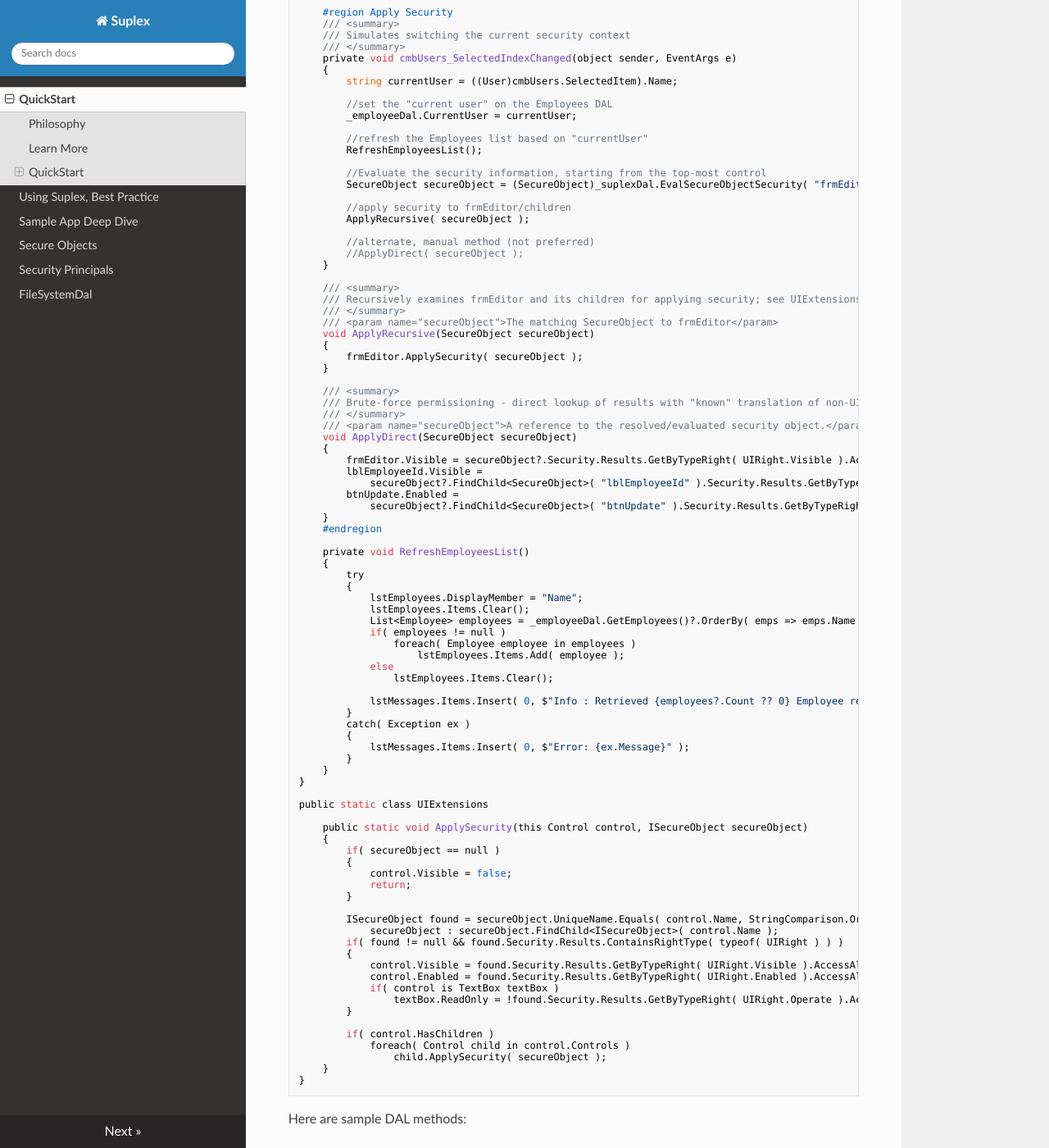
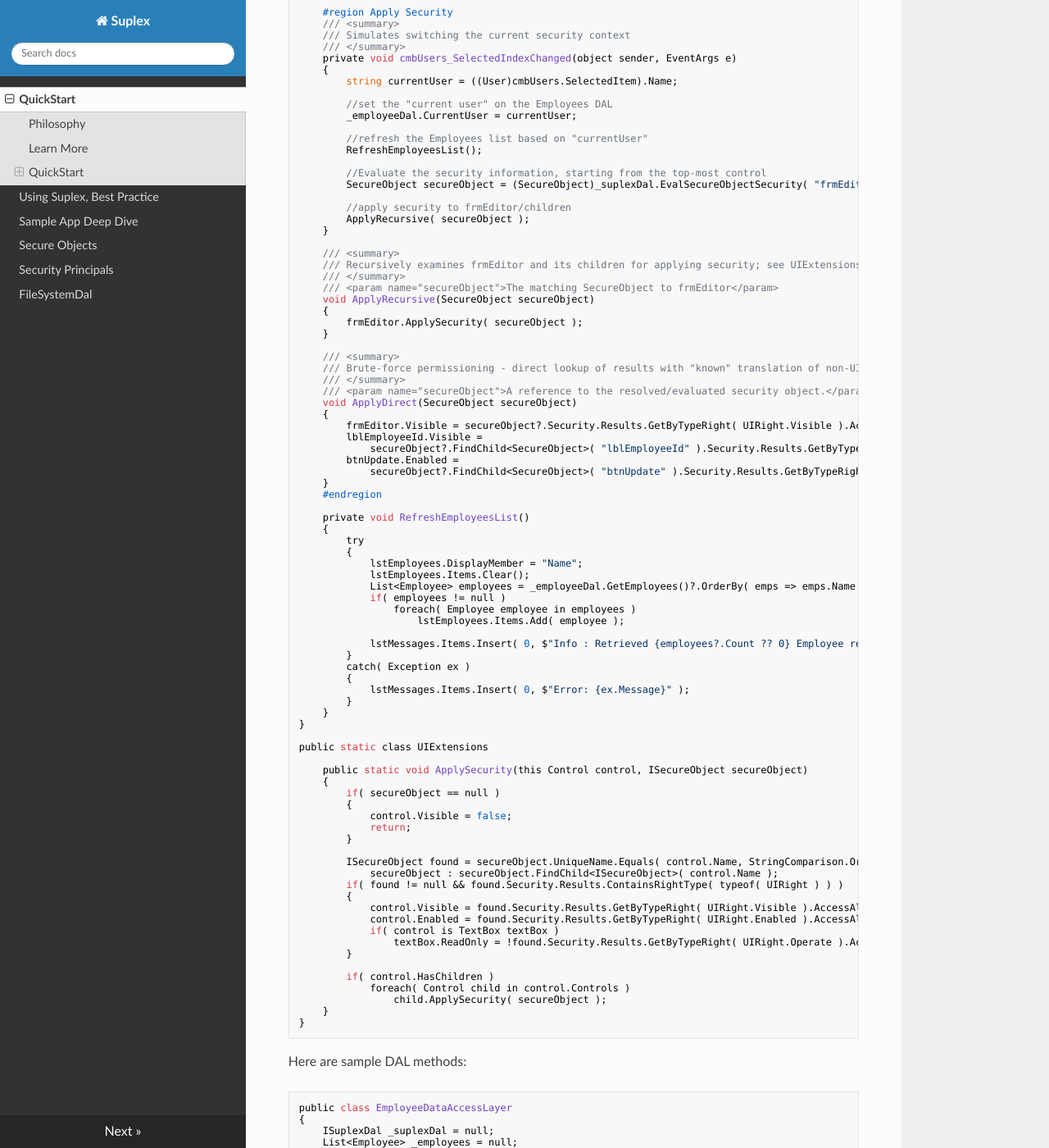
Before and after one commit to SuplexProject/Suplex.Docs, an MkDocs documentation site: the page built from docs/index.md, in a window 1280 px wide and 1400 px high, scrolled down 2565 px. Shown: the whole window at 82% size. Built offline with MkDocs 1.6.1, drawn with Linux system fonts in a browser that asks for light colours; nearby versions of some CDN libraries; old or Windows-style settings are respelled for this version of MkDocs.

Commit message:
minor cleanup

```diff
--- a/docs/index.md
+++ b/docs/index.md
@@ -111,9 +111,6 @@ public partial class MainDlg : Form
 
         //apply security to frmEditor/children
         ApplyRecursive( secureObject );
-
-        //alternate, manual method (not preferred)
-        //ApplyDirect( secureObject );
     }
 
     /// <summary>
@@ -149,8 +146,6 @@ public partial class MainDlg : Form
             if( employees != null )
                 foreach( Employee employee in employees )
                     lstEmployees.Items.Add( employee );
-            else
-                lstEmployees.Items.Clear();
 
             lstMessages.Items.Insert( 0, $"Info : Retrieved {employees?.Count ?? 0} Employee records." );
         }
```
